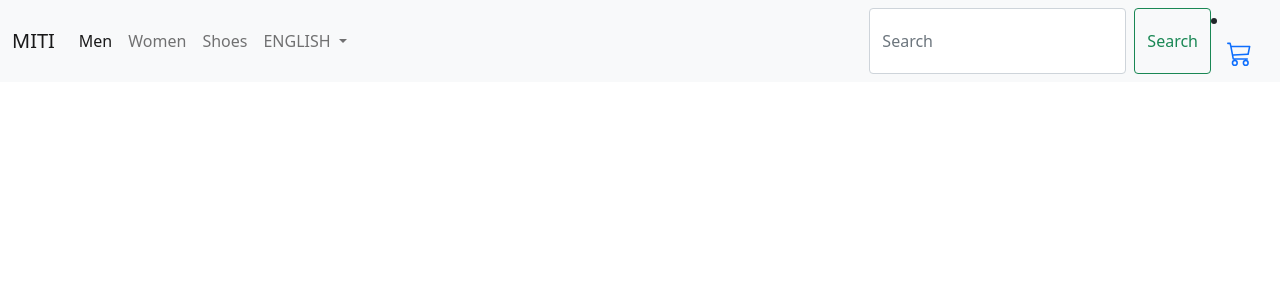
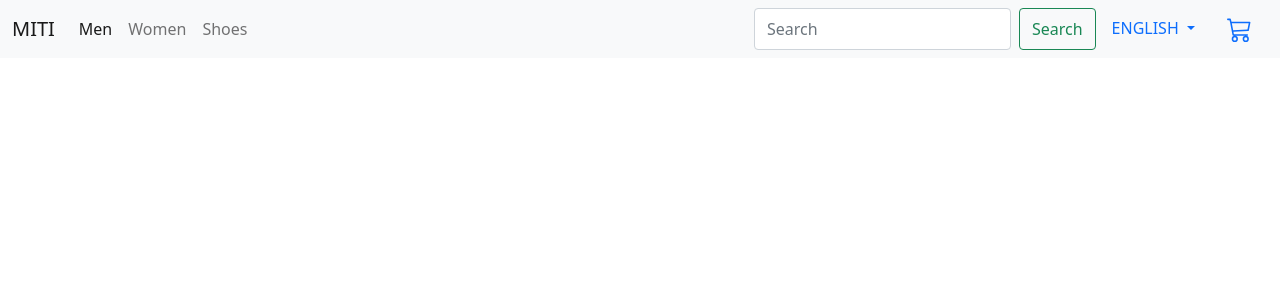
Before and after one commit to rasim0101/miti, a Django app: page / in a window 1280 px wide. Shown: the top 300 px of the page. Run offline with Django 4.2, Linux system fonts and the light colour scheme; some libraries are stand-ins or nearby versions.

Commit message:
Второй коммит

```diff
--- a/templates/profiles/_base.html
+++ b/templates/profiles/_base.html
@@ -19,16 +19,13 @@
 	    </button>
 	    <div class="collapse navbar-collapse" id="navbarSupportedContent">
 	      <ul class="navbar-nav me-auto mb-2 mb-lg-0">
-	        <li class="nav-item">
 	          <a class="nav-link active" aria-current="page" href="#">Men</a>
-	        </li>
-	        <li class="nav-item">
 	          <a class="nav-link" href="#">Women</a>
-	        </li>
-	        <li class="nav-item">
 	          <a class="nav-link" href="#">Shoes</a>
-	        </li>
-	        <li class="nav-item dropdown">
+	      </ul>
+	      <form class="d-flex">
+	        <input class="form-control me-2" type="search" placeholder="Search" aria-label="Search">
+	        <button class="btn btn-outline-success" type="submit">Search</button>
 	        <a class="nav-link dropdown-toggle" href="#" id="navbarDropdown" role="button" data-bs-toggle="dropdown" aria-expanded="false">
 	            ENGLISH
 	        </a>
@@ -37,19 +34,11 @@
 	            <li><a class="dropdown-item" href="#">DEUTSCH</a></li>
 	        </ul>
 	        </li>
-	      </ul>
-	      <form class="d-flex">
-	        <input class="form-control me-2" type="search" placeholder="Search" aria-label="Search">
-	        <button class="btn btn-outline-success" type="submit">Search</button>
-	        <li class="nav-item">
 	        <a class="nav-link active" aria-current="page" href="#">
 	          	<svg xmlns="http://www.w3.org/2000/svg" width="25" height="25" fill="currentColor" class="bi bi-cart3" viewBox="0 0 16 16">
   				<path d="M0 1.5A.5.5 0 0 1 .5 1H2a.5.5 0 0 1 .485.379L2.89 3H14.5a.5.5 0 0 1 .49.598l-1 5a.5.5 0 0 1-.465.401l-9.397.472L4.415 11H13a.5.5 0 0 1 0 1H4a.5.5 0 0 1-.491-.408L2.01 3.607 1.61 2H.5a.5.5 0 0 1-.5-.5zM3.102 4l.84 4.479 9.144-.459L13.89 4H3.102zM5 12a2 2 0 1 0 0 4 2 2 0 0 0 0-4zm7 0a2 2 0 1 0 0 4 2 2 0 0 0 0-4zm-7 1a1 1 0 1 1 0 2 1 1 0 0 1 0-2zm7 0a1 1 0 1 1 0 2 1 1 0 0 1 0-2z"/>
 				</svg>
 	        </a>
-	        </li>
-
-
 	      </form>
 	    </div>
 	  </div>
```
Lines whose indentation alone changed are shown as unchanged.
